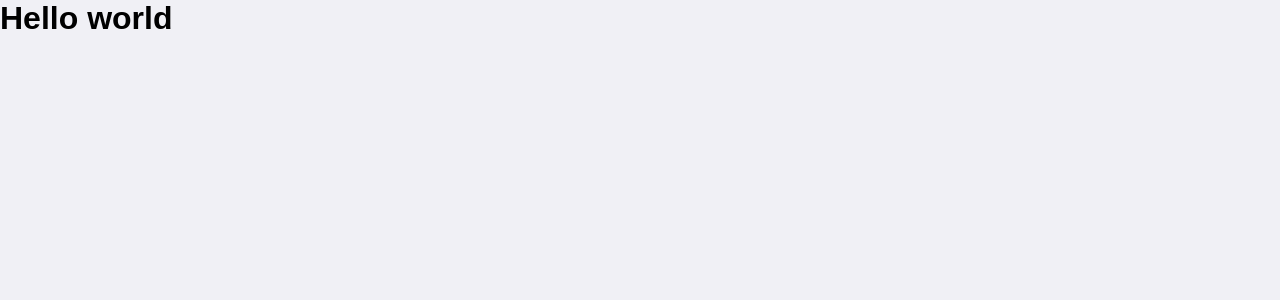
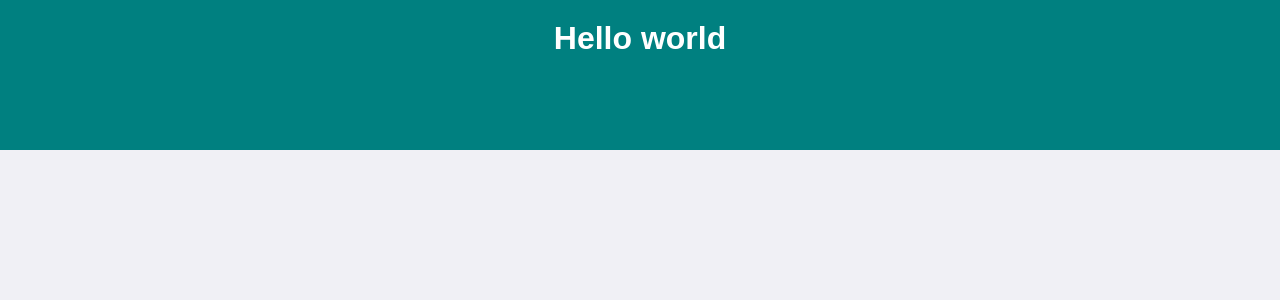
Before and after one commit to gabisartori/financeiro, a React (Create React App) app: page / in a window 1280 px wide. Shown: the top 300 px of the page. Built offline with nearby package versions, Linux system fonts and the light colour scheme.

Commit message:
Cabeçalho

```diff
--- a/src/App.tsx
+++ b/src/App.tsx
@@ -5,8 +5,8 @@ import GlobalStyle from './styles/global';
 function App() {
   return (
     <div>
+      <GlobalStyle />
       <Header />
-      <GlobalStyle />
     </div>
   );
 }
--- a/src/components/Header/index.tsx
+++ b/src/components/Header/index.tsx
@@ -1,5 +1,13 @@
+import * as C from './style';
+
 export default function Header(){
     return(
-        <h1>Hello world</h1>
+        <C.container>
+            <C.Header>
+                <C.Title>
+                    Hello world
+                </C.Title>
+            </C.Header>
+        </C.container>
     )
 };
--- a/src/components/Header/style.tsx
+++ b/src/components/Header/style.tsx
@@ -1,5 +1,14 @@
-export function HeaderStyle(){
-    return(
-        <div>Pau</div>
-    );
-};
+import styled from 'styled-components';
+
+export const container = styled.div`
+    height: 150px;
+    text-align: center;
+    background-color: teal;
+`;
+
+export const Header = styled.h1``;
+
+export const Title = styled.div`
+    padding: 20px;
+    color: #fff;
+`;
```
